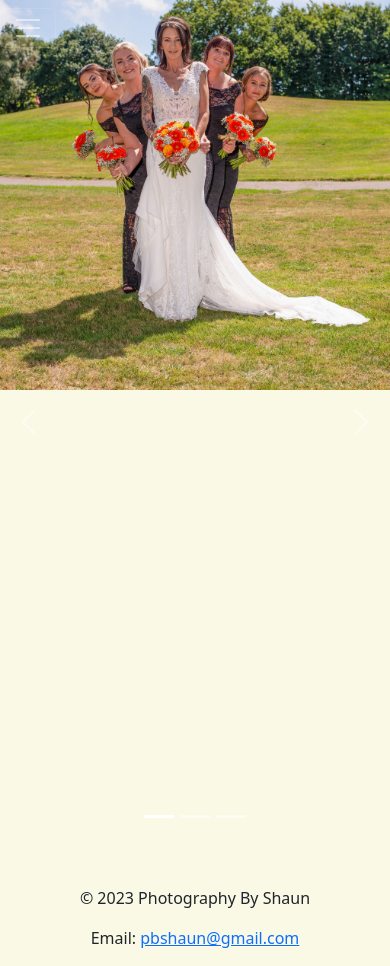
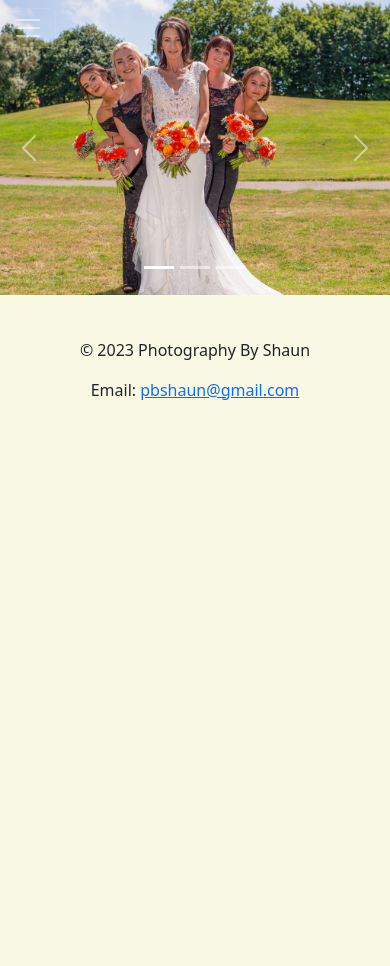
Before and after one commit to Charlotte-Greenaway/PhotographyByShaun, a React (Create React App) app: page /weddings in a window 390 px wide. After the commit the page ends 844 px from the top, so only its background shows below. Built offline with nearby package versions, Linux system fonts and the light colour scheme.

Commit message:
css updates

```diff
--- a/package.json
+++ b/package.json
@@ -7,6 +7,7 @@
     "@testing-library/react": "^13.4.0",
     "@testing-library/user-event": "^13.5.0",
     "axios": "^1.5.1",
+    "bootstrap": "^5.3.2",
     "react": "^18.2.0",
     "react-dom": "^18.2.0",
     "react-router-dom": "^6.16.0",
--- a/src/Components/layout.css
+++ b/src/Components/layout.css
@@ -38,15 +38,15 @@
   }
 
   .dropdown-menu{
-    background-color: rgb(255, 255, 255, 0.1);
-    border: none;
+    background-color: rgb(255, 255, 255, 0.1)!important;
+    border: none!important;
     color:rgba(255,255,255,.75)
   }
   .dropdown-item{
     color:rgba(255,255,255,.75)
   }
   .dropdown-item:hover{
-    background-color: rgb(255, 255, 255, 0.1);
+    background-color: rgb(255, 255, 255, 0.1)!important;
   }
 
   .nav-item a:hover {
--- a/src/Routes/css/weddings.css
+++ b/src/Routes/css/weddings.css
@@ -7,9 +7,17 @@ display: none;
 .show{
     display: block !important;
 }
-.carousel-inner {
-    overflow: hidden;
-    height: 100dvh;
+@media (min-width:760px) {
+    .carousel-inner {
+        overflow: hidden;
+        height: 100dvh;
+    }
+}
+@media (max-width:760px){
+    .carousel-inner {
+        overflow: hidden;
+        height: 35dvh;
+    }
 }
 
 .img-fluid {
```
Also changed, not shown: 1 other file (tests, documents, lock files or other folders).
